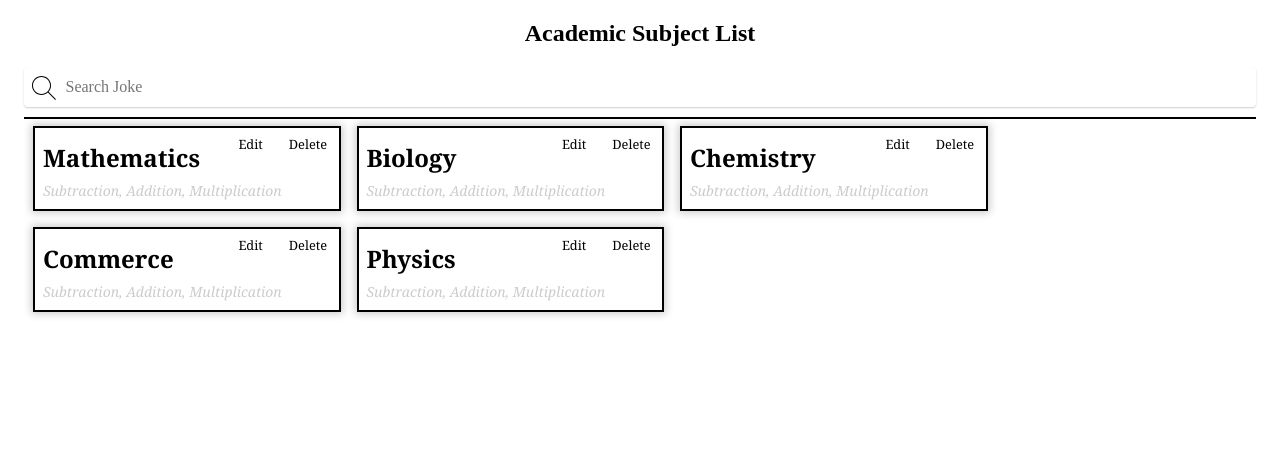
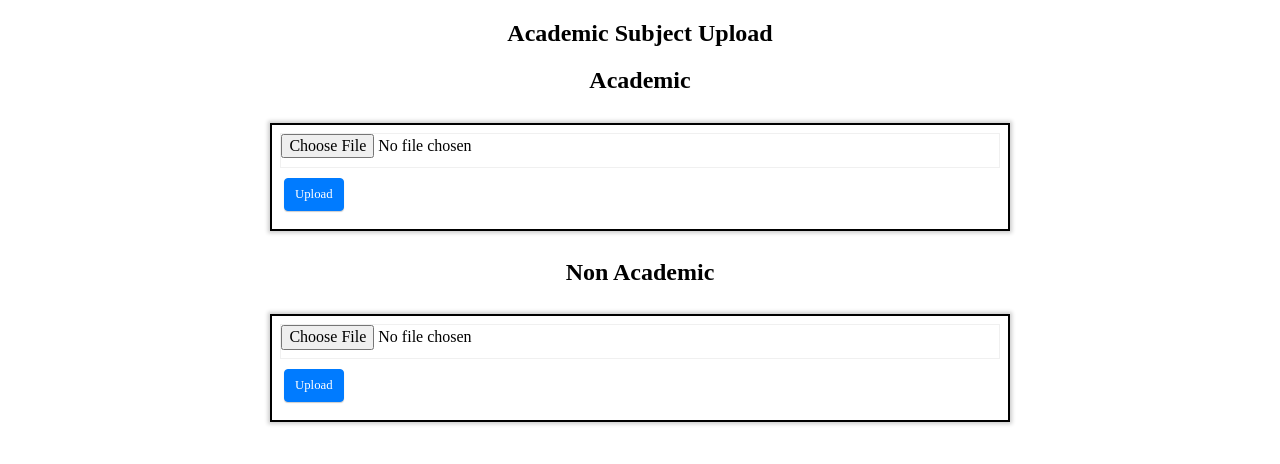
Before and after one commit to murenzo/hanspet, a React (Create React App) app: page / in a window 1280 px wide. Shown: the top 464 px of the page. Built offline with nearby package versions, Linux system fonts and the light colour scheme.

Commit message:
Completed second 10c wireframe

```diff
--- a/src/App.js
+++ b/src/App.js
@@ -6,6 +6,7 @@ import EventList from './components/event-list/event-list.component';
 import EventCard from './components/event-item/event-item.component';
 import CreateSubject from './components/create-subject/create-subject.component';
 import ViewSubject from './pages/subject-listing/view-subjects.page';
+import SubjectUpload from './pages/subject-upload/subject-upload.component';
 
 class App extends Component {
   constructor() {
@@ -18,7 +19,7 @@ class App extends Component {
     return (
       <div className="mw9 center ph3-ns">
         <div className="cf ph2-ns">
-          <ViewSubject />
+          <SubjectUpload />
           {/* <CreateSubject /> */}
           {/* <EventList /> */}
           {/* <CreateEvent /> */}
--- /dev/null
+++ b/src/components/file-upload/file-upload.component.jsx
@@ -0,0 +1,22 @@
+import React from 'react';
+
+
+const FileUpload = ({ title }) => {
+    return (
+        <div className="tc">
+            <h2>{title}</h2>
+            <div className="w-60-ns pa2 tl dib ba br0 ma2 bw1 shadow-1">
+                <form className="form-block">
+                    <input type="file" id="myFile" name="filename" />
+
+                    <button className="btn btn-primary" type='submit'>
+                        Upload
+                    </button>
+
+                </form>
+            </div>
+        </div>
+    )
+}
+
+export default FileUpload;
--- /dev/null
+++ b/src/pages/subject-upload/subject-upload.component.jsx
@@ -0,0 +1,15 @@
+import React from 'react';
+
+import FileUpload from '../../components/file-upload/file-upload.component';
+
+const SubjectUpload = () => {
+    return (
+        <div className="tc">
+            <h2>Academic Subject Upload</h2>
+            <FileUpload title="Academic" />
+            <FileUpload title="Non Academic" />
+        </div>
+    )
+}
+
+export default SubjectUpload;
```
Also changed, not shown: public/index.html (+5 -4 lines).
